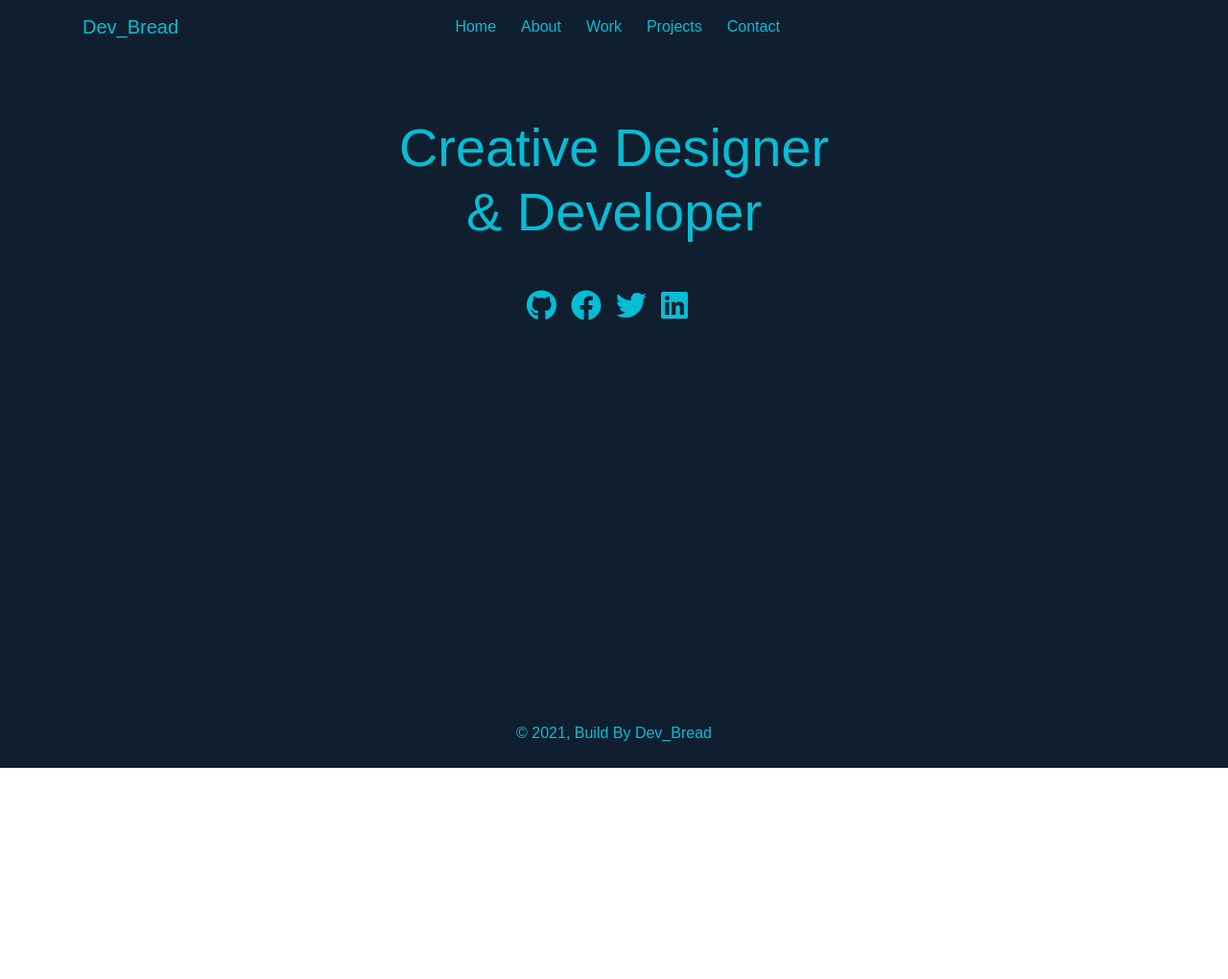
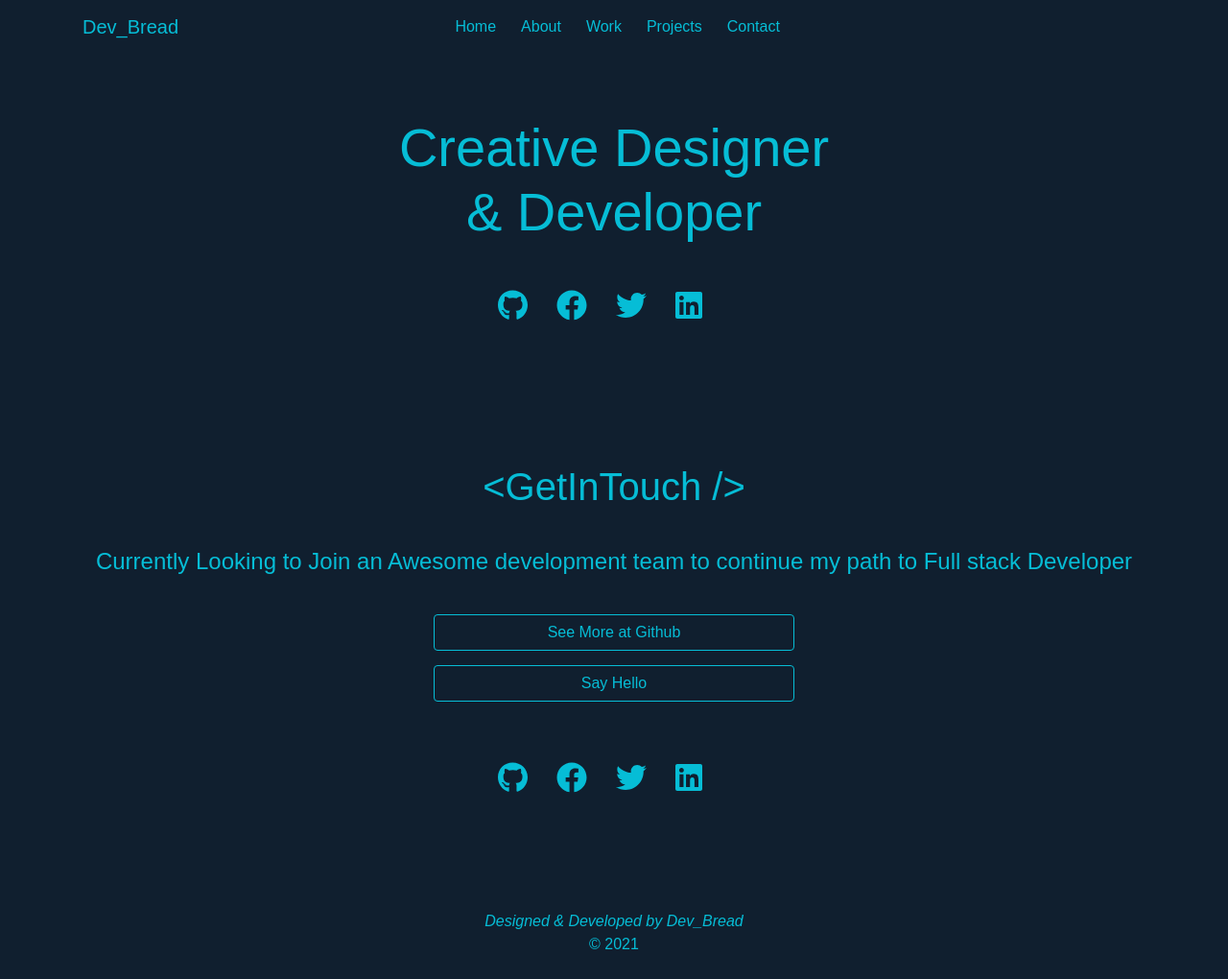
Before and after one commit to Bisrad/sanity-gatsby-portfolio, a Gatsby site: page / in a window 1280 px wide. Shown: the whole page at 96% size. Before the commit the page ends 800 px from the top, so only its background shows below. Built offline with nearby package versions, Linux system fonts and the light colour scheme; Gatsby itself is replaced by a stand-in of ours; a web font is replaced by a local one.

Commit message:
Add Initial Contact Div

```diff
--- /dev/null
+++ b/src/components/contact.js
@@ -0,0 +1,65 @@
+import React from "react";
+import { Container, Button, Row } from 'react-bootstrap';
+import styled from 'styled-components';
+import { FontAwesomeIcon } from '@fortawesome/react-fontawesome';
+import { faGithub, faFacebook, faTwitter, faLinkedin } from '@fortawesome/free-brands-svg-icons'
+
+const MainButton = styled.div`
+    display: flex;
+    justify-content: center;
+    margin-bottom: 15px;
+`;
+
+const LinkStyle = styled.div`
+  display: flex;
+  justify-content: center;
+  margin: 3rem auto;
+    .icon {
+      margin-right: 30px;
+      color: #06BDD6;
+    }
+`;
+
+class Contact extends React.Component {
+    render() {
+        return(
+            <Container style={{ padding: 50 }} >
+            <h1 style={{ textAlign: 'center',  marginBottom:'2.5rem'  }}>{"<"}GetInTouch   {"/>"}</h1>
+                  <h4 style={{ textAlign: 'center', marginBottom:'2.5rem' }}>
+                        Currently Looking to Join an Awesome development team
+                        to continue my path to Full stack Developer
+                  </h4>
+                  <MainButton>
+                    <Row>
+                        <Button
+                            variant="default"
+                            style={{ width: 350, borderColor: '#06BDD6', backgroundColor: 'none', color: '#06BDD6'  }}
+                            >
+                            See More at Github
+                            </Button>
+                    </Row>
+                  </MainButton>
+                  <MainButton>
+                    <Row>
+                        <Button
+                            variant="default"
+                            style={{ width: 350, borderColor: '#06BDD6', backgroundColor: 'none', color: '#06BDD6'  }}
+                            >
+                            Say Hello
+                            </Button>
+                    </Row>
+                  </MainButton>
+                    <Row>
+                        <LinkStyle>
+                            <FontAwesomeIcon className="icon" icon={faGithub} size='2x' />
+                            <FontAwesomeIcon className="icon" icon={faFacebook} size='2x' />
+                            <FontAwesomeIcon className="icon" icon={faTwitter} size='2x' />
+                            <FontAwesomeIcon className="icon" icon={faLinkedin} size='2x' />
+                        </LinkStyle>
+                    </Row>
+            </Container>
+        );
+    }
+}
+
+export default Contact
--- a/src/components/footer.js
+++ b/src/components/footer.js
@@ -2,8 +2,12 @@ import React from "react";
 
 const Footer = () => (
     <footer style= {{ textAlign: 'center', padding: '1.5rem' }}>
-    © { new Date().getFullYear()}, Build By Dev_Bread
+      <em>
+          Designed & Developed by Dev_Bread
+      </em>
+      <br />
+        © { new Date().getFullYear()}
     </footer>
   );
 
-export default Footer;
+  export default Footer;
--- a/src/components/layout.js
+++ b/src/components/layout.js
@@ -3,12 +3,14 @@ import PropTypes from 'prop-types';
 import Helmet from 'react-helmet';
 import { StaticQuery, graphql } from 'gatsby';
 // Styles
+import { GlobalStyle } from '../theme/globalStyle';
 import styled from 'styled-components';
 import "@fontsource/open-sans" // Defaults to weight 400.
 // Component Imports
 import Header from './header';
 import Footer from './footer';
-import { GlobalStyle } from '../theme/globalStyle';
+import Contact from './contact';
+
 
 const ContentWrapper = styled.div`
   flex: 1 0 auto;
@@ -50,6 +52,7 @@ const Layout = ({ children }) => (
           <FlexThisBox>
             <Header siteTitle={data.site.siteMetadata.title} />
             <ContentWrapper>{children}</ContentWrapper>
+            <Contact />
             <Footer />
           </FlexThisBox>
       </>
--- a/src/pages/index.js
+++ b/src/pages/index.js
@@ -26,7 +26,7 @@ const LinkStyle = styled.div`
   text-align: center;
   margin-top: 3rem;
     .icon {
-      margin-right: 15px;
+      margin-right: 30px;
       color: #06BDD6;
     }
 `;
```
